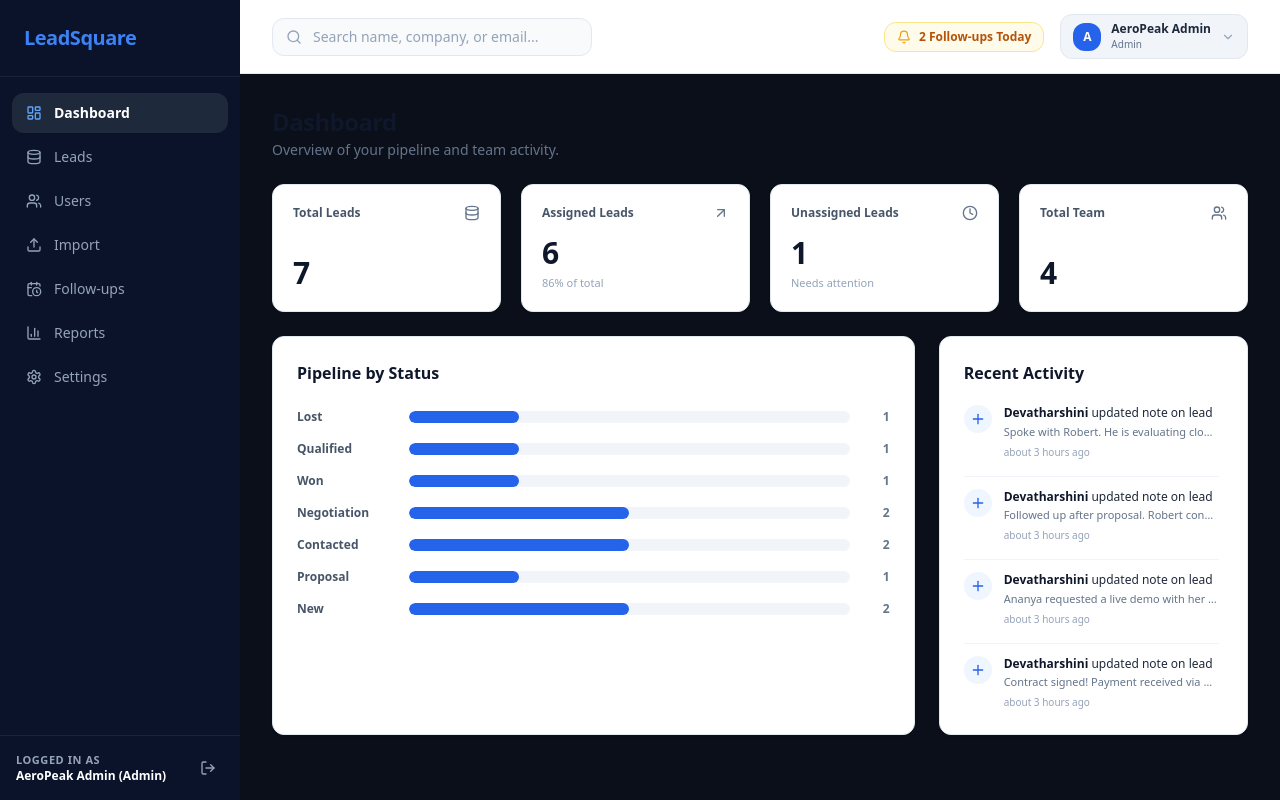
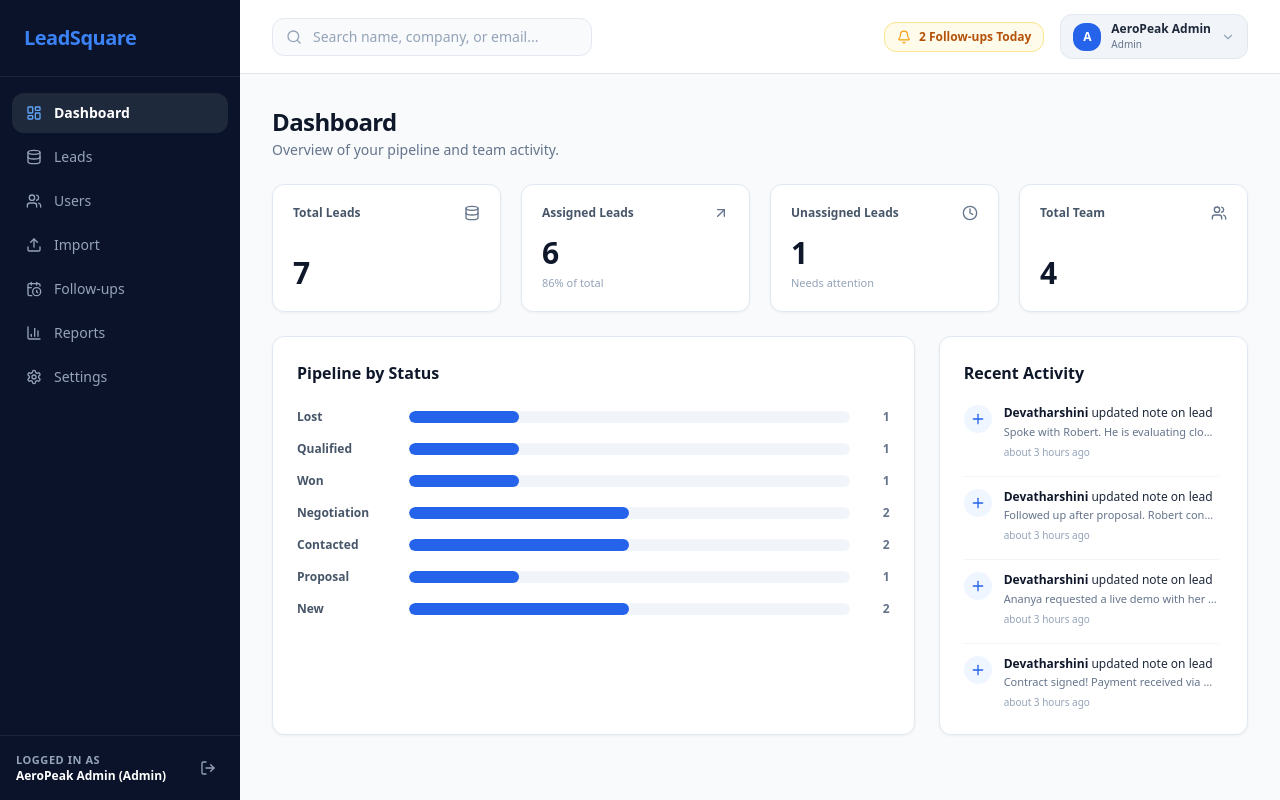
Before and after one commit to aeropeak26/LeadsCRM, a Next.js app: page / in a window 1280 px wide. Built offline with nearby package versions, Linux system fonts and the light colour scheme.

Commit message:
Fix root layout background from dark #0b0f19 to pristine light slate-50 across all pages and sections

```diff
--- a/src/app/layout.tsx
+++ b/src/app/layout.tsx
@@ -16,8 +16,8 @@ export default function RootLayout({
   children: React.ReactNode;
 }) {
   return (
-    <html lang="en" className="dark">
-      <body className="bg-[#0b0f19] text-gray-100 antialiased min-h-screen">
+    <html lang="en" className="light">
+      <body className="bg-slate-50 text-slate-900 antialiased min-h-screen">
         <AuthProvider>
           <CRMProvider>
             <div className="flex min-h-screen">
```
